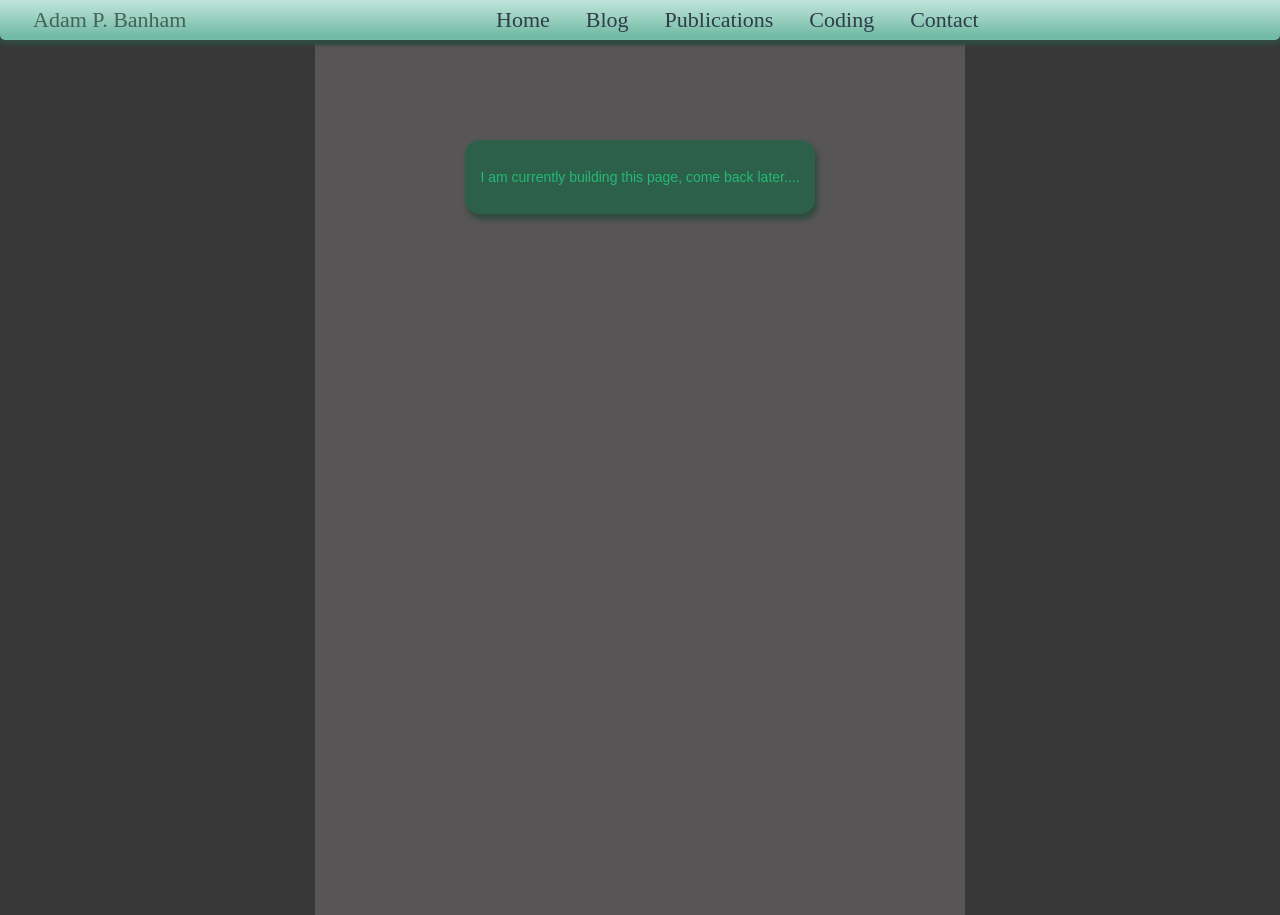
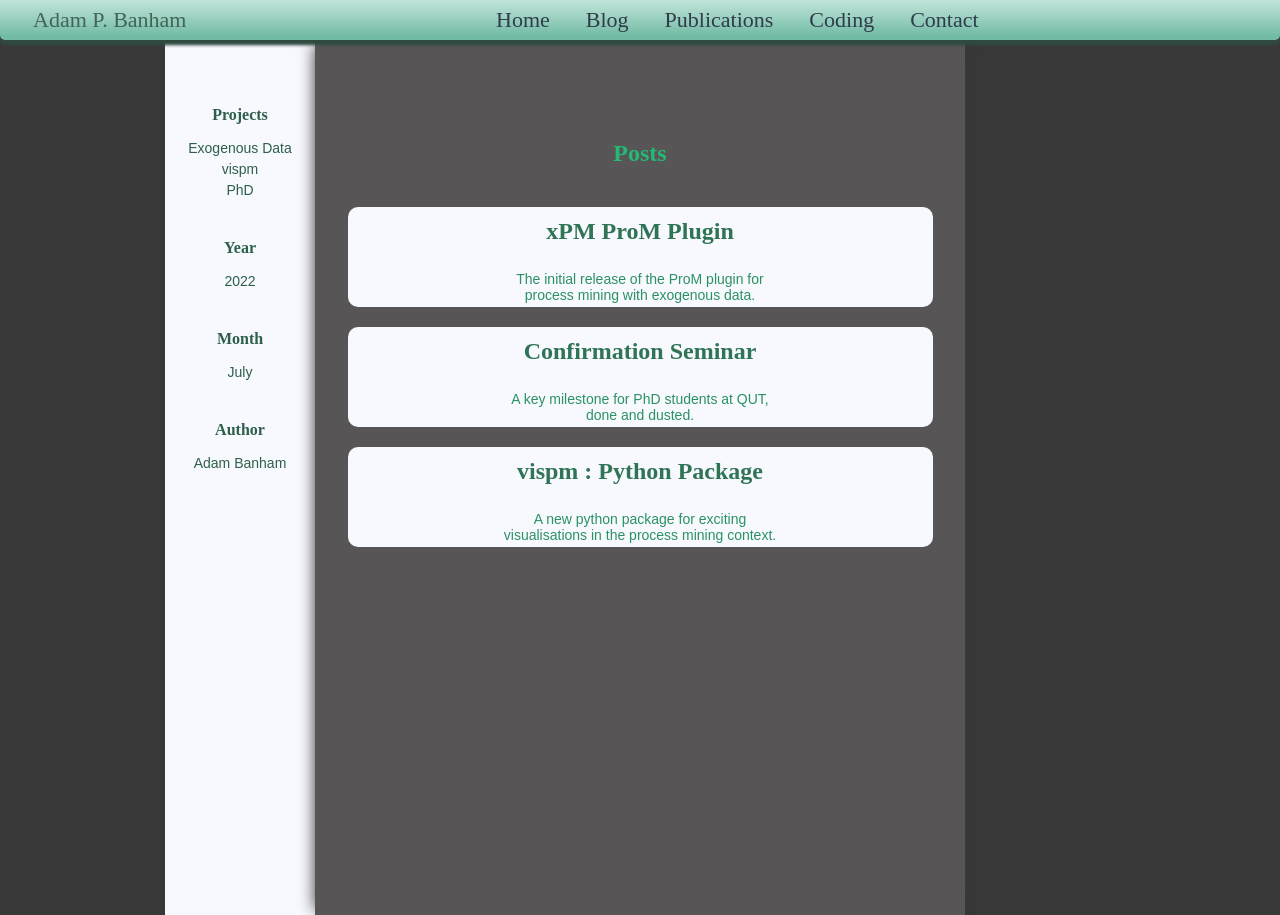
Before and after one commit to AdamBanham/personal-webpage-stack, a Vue app in the folder frontend/: page /blog in a window 1280 px wide. Built offline with nearby package versions, Linux system fonts and the light colour scheme.

Commit message:
added the start of a post page.
No content yet.

```diff
--- a/frontend/src/App.vue
+++ b/frontend/src/App.vue
@@ -1,7 +1,9 @@
 <template>
   <div class="app">
     <toolbar />
-    <router-view />
+    <div class="view">
+      <router-view />
+    </div>
   </div>
 </template>
 
@@ -34,4 +36,6 @@ body
 .app
   width: 100vw
   height: 100vh
+.view
+  z-index: 1000
 </style>
--- a/frontend/src/router/index.js
+++ b/frontend/src/router/index.js
@@ -2,6 +2,7 @@ import { createRouter, createWebHistory } from 'vue-router'
 import Home from '../views/Home.vue'
 import ContactPage from "@/views/ContactPage.vue"
 import NotReady from "@/views/NotReady.vue"
+import BlogPage from "@/views/blog/Blog.vue"
 
 const routes = [
   {
@@ -12,7 +13,7 @@ const routes = [
   {
     path: '/blog',
     name: 'blog',
-    component: NotReady
+    component: BlogPage
   },
   {
     path: '/pubs',
--- /dev/null
+++ b/frontend/src/views/blog/Blog.vue
@@ -0,0 +1,156 @@
+<template>
+  <div class="blog">
+    <div class="filter-bar">
+      <div class="section">
+        <h3> Projects </h3>
+        <div class="options">
+          <p> Exogenous Data</p>
+          <p> vispm </p>
+          <p> PhD </p>
+        </div>
+      </div>
+      <div class="section">
+        <h3> Year </h3>
+        <div
+          class="options"
+          v-for:="year in years"
+        >
+          <p> {{ year }}</p>
+        </div>
+      </div>
+      <div class="section">
+        <h3> Month </h3>
+        <div
+          class="options"
+          v-for:="month in months"
+        >
+          <p> {{ month }}</p>
+        </div>
+      </div>
+      <div class="section">
+        <h3> Author </h3>
+        <div
+          class="options"
+          v-for:="author in authors"
+        >
+          <p> {{ author }}</p>
+        </div>
+      </div>
+    </div>
+    <div class="content-bar">
+      <h2> Posts </h2>
+      <div
+        v-for="info in infos"
+        :key="info.title"
+        class="detail-card"
+      >
+        <div class="header">
+          <div class="title">
+            <h2>{{ info.title }} </h2>
+          </div>
+        </div>
+        <div class="body">
+          <div class="info">
+            <p> {{ info.overview }} </p>
+          </div>
+        </div>
+      </div>
+    </div>
+  </div>
+</template>
+
+<script>
+import { manager } from "./contentManager"
+
+export default {
+name: "BlogPage",
+data : function() {
+  return {
+    manager : manager
+  }
+},
+computed : {
+    titles : function() {
+        return manager.getTitles();
+    },
+    years : function() {
+        return manager.getYears();
+    },
+    months : function() {
+        return manager.getMonths();
+    },
+    authors : function() {
+        return manager.getAuthors();
+    },
+    infos : function() {
+        return manager.getInfo();
+    }
+},
+methods: {
+
+}
+}
+</script>
+
+<style lang="sass" scoped>
+@import "@/styles/content.sass"
+@import "@/styles/coloursAnt.sass"
+
+.blog
+    width: 100%
+    height: 100%
+    z-index: 50
+
+.content-bar
+    position: absolute
+    margin-left: calc( (100vw - 650px)/2 )
+    box-shadow: $background -5px 0px 15px -5px
+    z-index: 5
+
+    h2
+        text-align: center
+        color: $green-5
+
+.detail-card
+    &:hover
+        cursor: pointer
+        background: $green-10
+
+.filter-bar
+    position: absolute
+    z-index: 4
+    width: 650px
+    margin-left: calc( ((100vw - 650px)/2) - 150px )
+    display: flex
+    flex-grow: 1
+    flex-direction: column
+    flex-flow: column
+    min-height: 100vh
+    background-color: $light-grey
+    padding-bottom: 75px
+
+    div
+        width: 150px
+        text-align: center
+
+    h3
+        font-size: 16px
+        color: $green-2
+
+    .section
+        margin-bottom: 25px
+
+
+        p
+            color: $green-2
+            margin: 5px 0 0 0
+            &:hover
+                background-color: $background-light
+                color: $light-grey
+                cursor: pointer
+
+.filter-bar > :first-child
+    margin-top: 50px
+
+
+</style>
--- /dev/null
+++ b/frontend/src/views/blog/blogElements.js
@@ -0,0 +1,18 @@
+
+
+class BlogInfo {
+
+    constructor(title, overview, content, year, month, authors){
+        this.title = title;
+        this.overview = overview;
+        this.content = content;
+        this.year = year;
+        this.month = month;
+        this.authors = authors;
+    }
+
+}
+
+export {
+    BlogInfo
+}
--- /dev/null
+++ b/frontend/src/views/blog/contentManager.js
@@ -0,0 +1,40 @@
+import { exogenousContent } from "./exogenousdata/content"
+import { phdContent } from "./phd/content"
+import { vispmContent } from "./vispm/content"
+
+const allContent = exogenousContent.concat(phdContent).concat(vispmContent)
+
+class ContentManager {
+
+    constructor(content){
+        this.content = content;
+        this.visible = content;
+    }
+
+    getTitles() {
+        return this.visible.map( e => e.title)
+    }
+
+    getYears() {
+        return new Set(this.visible.map( e => e.year))
+    }
+
+    getMonths() {
+        return new Set(this.visible.map( e => e.month))
+    }
+
+    getAuthors() {
+        return new Set(this.visible.map(e => e.authors).reduce( (p, c) => p.concat(c)))
+    }
+
+    getInfo() {
+        return this.visible
+    }
+
+}
+
+const manager = new ContentManager(allContent)
+
+export {
+    manager
+}
--- /dev/null
+++ b/frontend/src/views/blog/exogenousdata/content.js
@@ -0,0 +1,17 @@
+import { BlogInfo } from "@/views/blog/blogElements.js"
+
+
+const exogenousContent = [
+    new BlogInfo(
+        "xPM ProM Plugin",
+        "The initial release of the ProM plugin for process mining with exogenous data.",
+        "TODO",
+        2022,
+        'July',
+        ['Adam Banham']
+    )
+]
+
+export {
+    exogenousContent
+}
--- /dev/null
+++ b/frontend/src/views/blog/phd/content.js
@@ -0,0 +1,18 @@
+import { BlogInfo } from "@/views/blog/blogElements.js"
+
+const phdContent = [
+    new BlogInfo(
+        "Confirmation Seminar",
+        "A key milestone for PhD students at QUT, done and dusted.",
+        "TODO",
+        2022,
+        'July',
+        ['Adam Banham']
+    )
+
+]
+
+
+export {
+    phdContent
+}
--- /dev/null
+++ b/frontend/src/views/blog/vispm/content.js
@@ -0,0 +1,17 @@
+import { BlogInfo } from "@/views/blog/blogElements.js"
+
+const vispmContent = [
+    new BlogInfo(
+        "vispm : Python Package",
+        "A new python package for exciting visualisations in the process mining context.",
+        "TODO",
+        2022,
+        'July',
+        ['Adam Banham']
+    )
+]
+
+
+export {
+    vispmContent
+}
```
